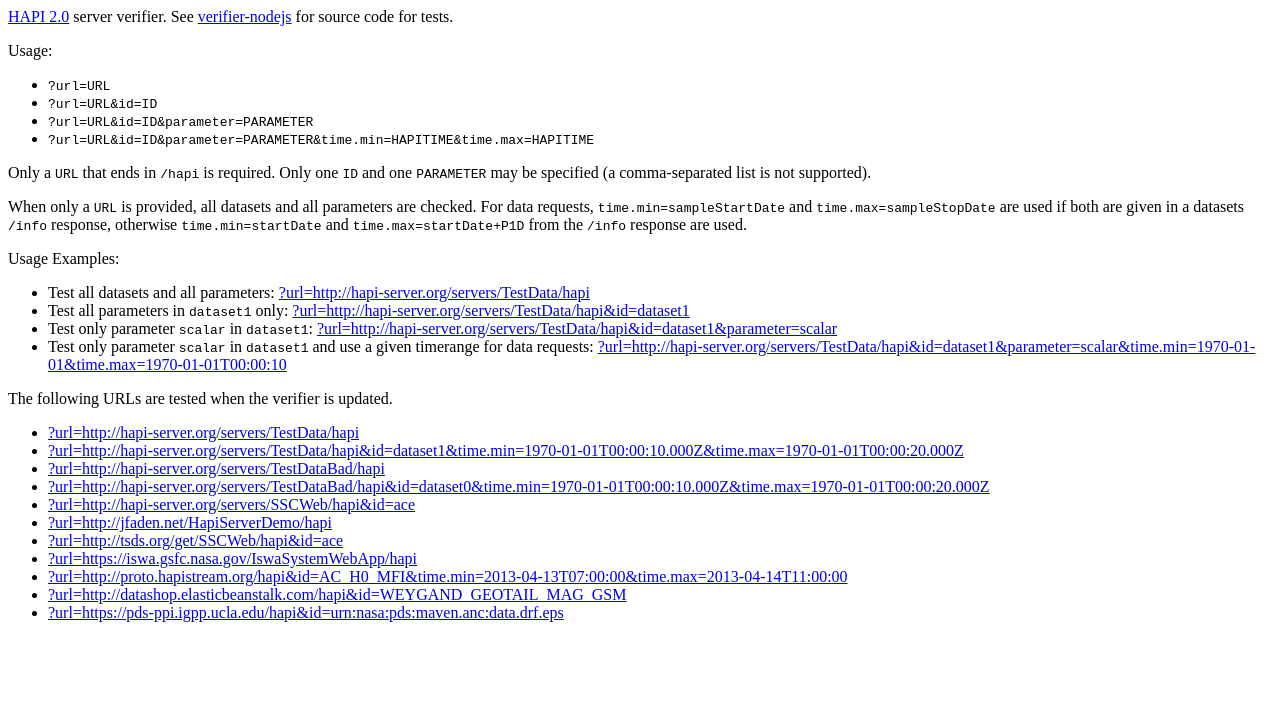
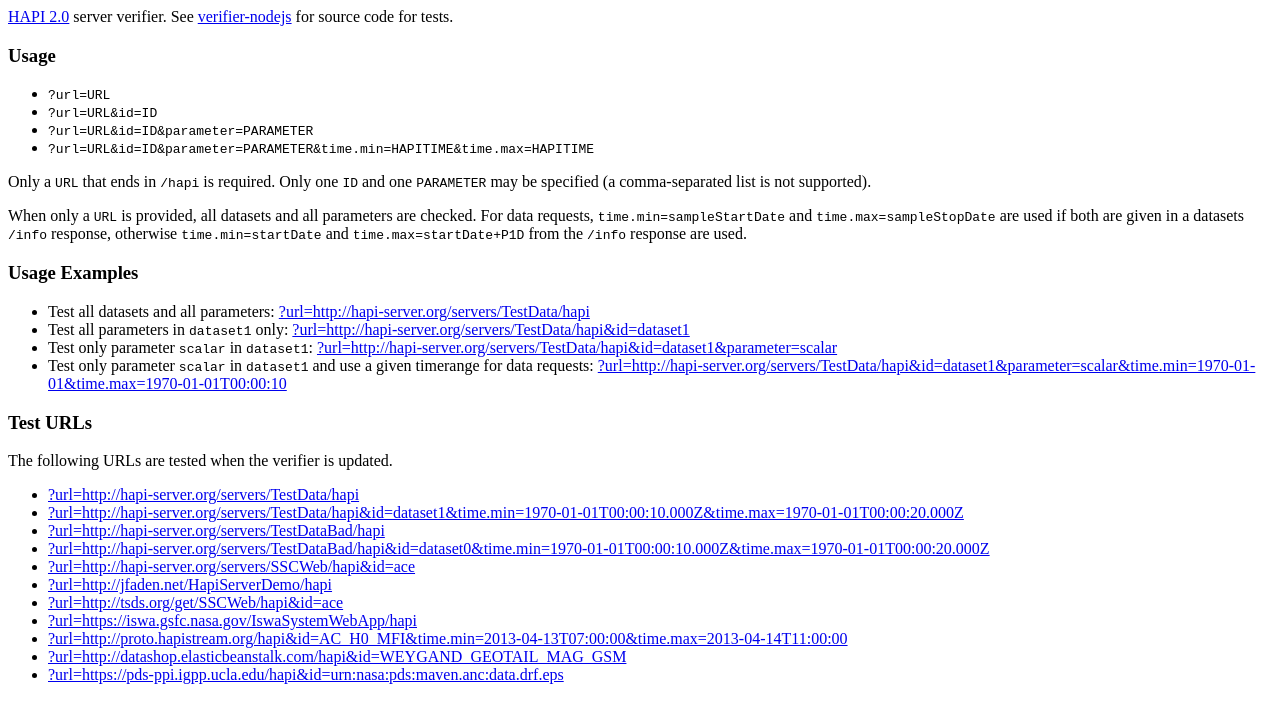
Before and after one commit to hapi-server/verifier-nodejs, a website: page verify.html in a window 1280 px wide. Drawn offline with nearby package versions, Linux system fonts and the light colour scheme.

Commit message:
Update docs

```diff
--- a/verify.html
+++ b/verify.html
@@ -36,8 +36,8 @@
 		<p>
 			<a href="https://github.com/hapi-server/data-specification/">HAPI 2.0</a> server verifier.  See <a href="https://github.com/hapi-server/verifier-nodejs">verifier-nodejs</a> for source code for tests.
 		</p>
+		<h3>Usage</h3>
 		<p>
-			Usage:
 			<ul>
 				<li>
 					<code>?url=URL</code>
@@ -58,8 +58,8 @@
 		<p>
 			When only a <code>URL</code> is provided, all datasets and all parameters are checked. For data requests, <code>time.min=sampleStartDate</code> and <code>time.max=sampleStopDate</code> are used if both are given in a datasets <code>/info</code> response, otherwise <code>time.min=startDate</code> and <code>time.max=startDate+P1D</code> from the <code>/info</code> response are used.
 		</p>
+		<h3>Usage Examples</h3>
 		<p>
-			Usage Examples:
 			<ul>
 				<li>
 					Test all datasets and all parameters: <a href='?url=http://hapi-server.org/servers/TestData/hapi'>?url=http://hapi-server.org/servers/TestData/hapi</a>
@@ -75,6 +75,7 @@
 				</li>
 			</ul>
 		</p>
+		<h3>Test URLs</h3>
 		<p>
 			The following URLs are tested when the verifier is updated.
 			<ul id="tests">
```
Also changed, not shown: README.md.
